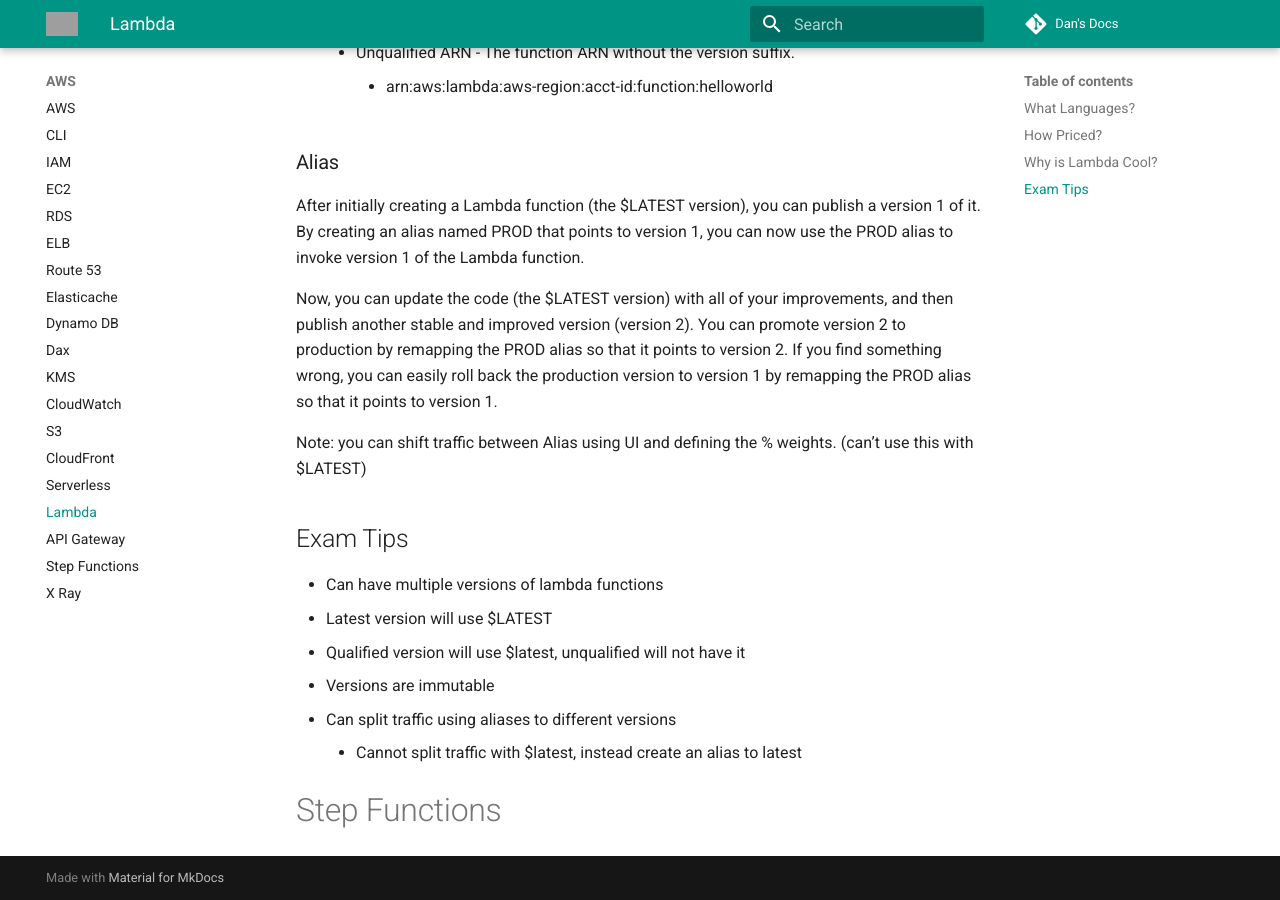
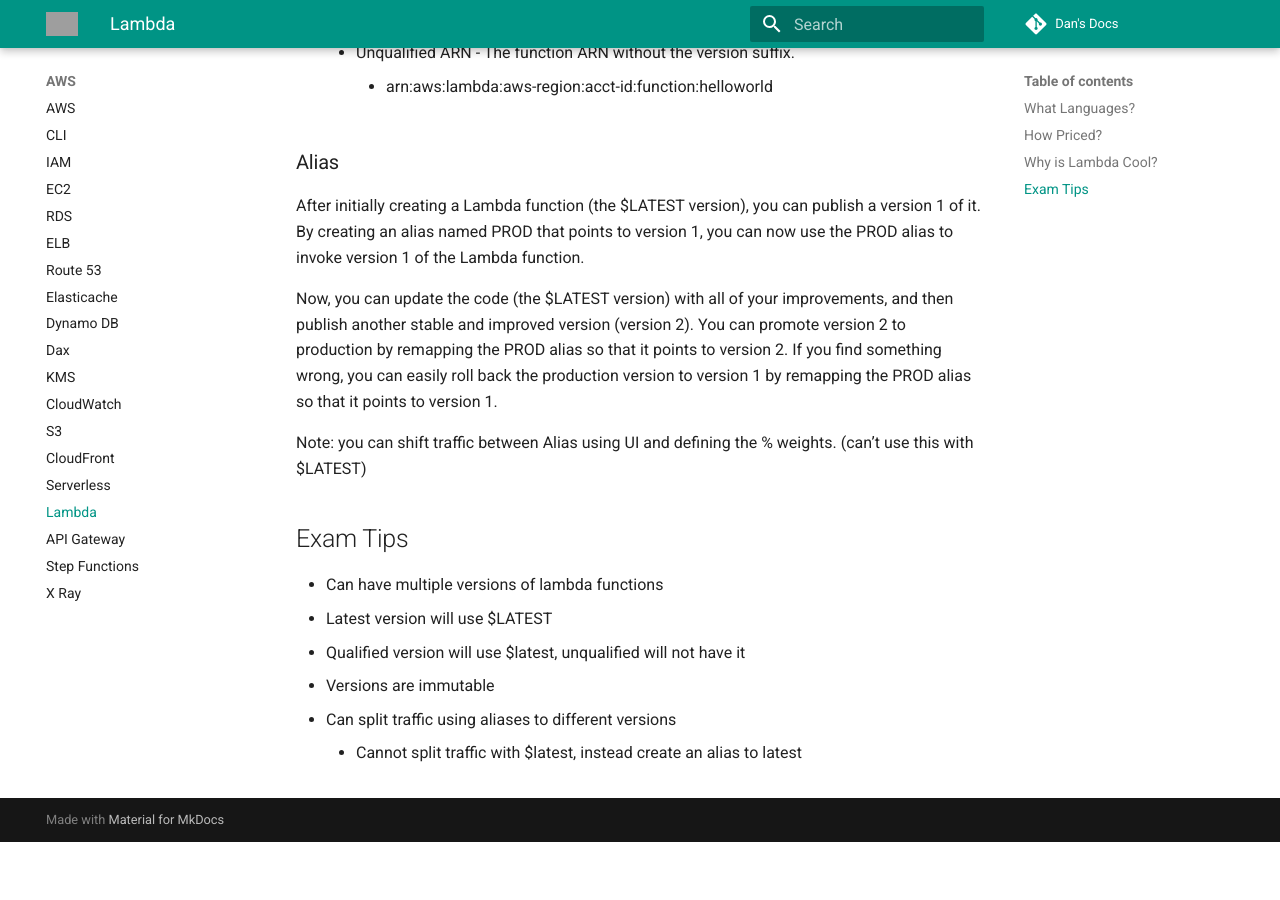
Before and after one commit to dan-mcm/docs, an MkDocs documentation site: the page built from docs/aws/lambda.md, in a window 1280 px wide and 900 px high, scrolled down 2429 px. Built offline with MkDocs 1.6.1 and Material for MkDocs 9.7.7, drawn with Linux system fonts in a browser that asks for light colours; comment, search, counter and statistics services are not loaded; after the commit the page ends 3271 px from its top, so only the background shows below that; grey boxes are pictures that could not be loaded.

Commit message:
comitting adv lambda notes

```diff
--- a/docs/aws/lambda.md
+++ b/docs/aws/lambda.md
@@ -92,5 +92,3 @@
 * Versions are immutable
 * Can split traffic using aliases to different versions
     * Cannot split traffic with $latest, instead create an alias to latest
-
-# Step Functions
```
